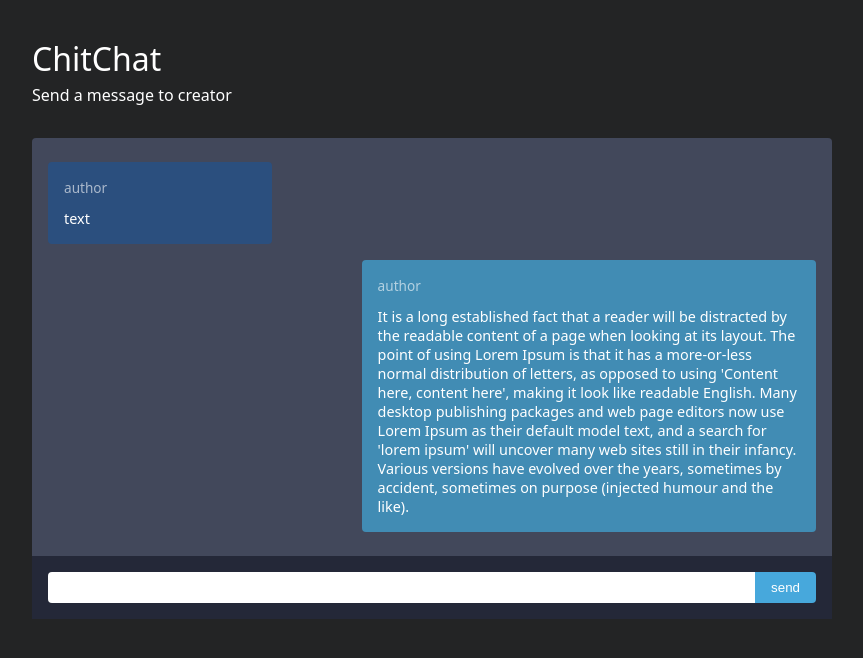
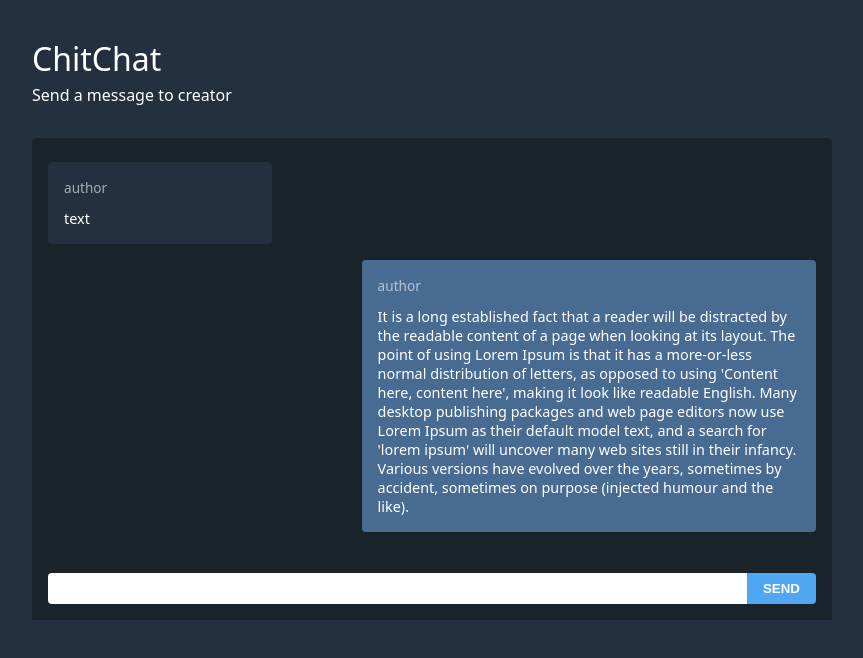
Before and after one commit to An1mus/chitchat, a React (Create React App) app in the folder client/: page / in a window 1280 px wide. Shown: the top 658 px of the page, without its empty margins (0-863 px from the left). Built offline with nearby package versions, Linux system fonts and the light colour scheme.

Commit message:
UI update

```diff
--- a/client/src/App.scss
+++ b/client/src/App.scss
@@ -1,7 +1,7 @@
 @import "styles/vars";
 
 .App {
-    background: $grey;
+    background: $controls;
 	color: $white;
 	font-family: $font-family;
 	height: 100vh;
--- a/client/src/Chat/Chat.module.scss
+++ b/client/src/Chat/Chat.module.scss
@@ -17,7 +17,7 @@
 }
 
 .message {
-	background: $dark-blue;
+	background: $controls;
 	padding: 1rem;
 	margin: 0.5rem 0;
 	min-width: 25%;
--- a/client/src/Chat/Inputs.module.scss
+++ b/client/src/Chat/Inputs.module.scss
@@ -2,7 +2,8 @@
 
 .inputs {
 	padding: 1rem;
-	background: $background-dark;
+	background: $background;
+	border-top: 0.0625rem solid rgba($background, 0.3);
 	display: flex;
 
 	input {
@@ -10,6 +11,7 @@
 		border-top-left-radius: $border-radius;
 		border-bottom-left-radius: $border-radius;
 		outline: none;
+		padding: 0.5rem;
 		width: 100%;
 	}
 
@@ -19,6 +21,9 @@
 		border-top-right-radius: $border-radius;
 		border-bottom-right-radius: $border-radius;
 		color: white;
+		cursor: pointer;
+		font-weight: bold;
 		padding: 0.5rem 1rem;
+		text-transform: uppercase;
 	}
 }
--- a/client/src/styles/vars.scss
+++ b/client/src/styles/vars.scss
@@ -1,9 +1,8 @@
 $grey: #232425;
-$background-dark: #242838;
-$background: #42485b;
-$dark-blue: #2b4f7e;
-$blue: #418cb4;
-$active: #47a8dc;
+$background: rgba(27, 35, 42);
+$controls: rgba(36, 48, 63);
+$blue: rgb(72, 107, 146);
+$active: rgb(81, 166, 241);
 $white: white;
 $font-family: system-ui, -apple-system, sans-serif;
 $message: rgb(191, 192, 193);
```
